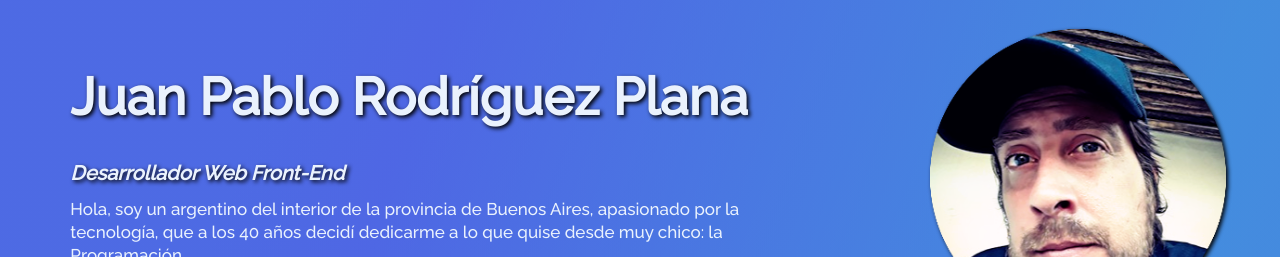
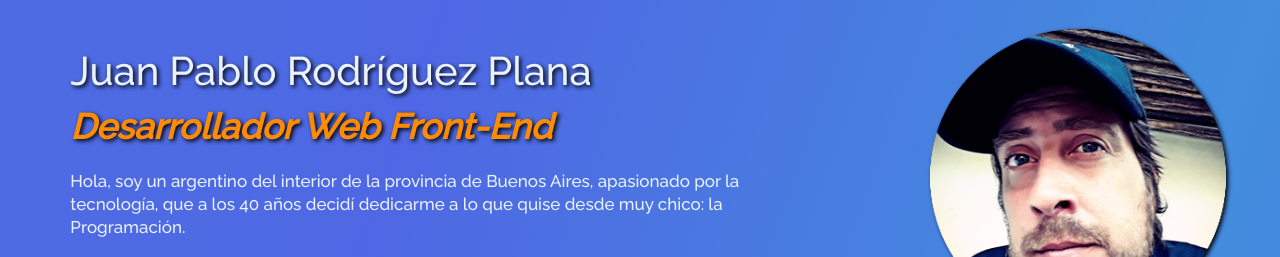
Before and after one commit to Jprplana/mi-portafolio-alura, a website: page index.html in a window 1280 px wide. Shown: the part 67-324 px from the top of the page. Drawn offline with Linux system fonts and the light colour scheme.

Commit message:
Acomoda tamanios y color title

```diff
--- a/index.html
+++ b/index.html
@@ -11,7 +11,7 @@
       href="https://fonts.googleapis.com/css2?family=Raleway:wght@500&display=swap"
       rel="stylesheet"
     />
-    <title>Jprplana || Portafolio</title>
+    <title>Jprplana || Portfolio</title>
   </head>
   <body>
     <div class="todo">
--- a/style.css
+++ b/style.css
@@ -181,16 +181,17 @@ section header {
 }
 
 section.title div.title-div div.title-container h2 {
-  font-size: 22px;
-  font-weight: 700;
-  line-height: 16px;
+  font-size: 1.4rem;
+  font-weight: 100;
+  line-height: 18px;
   filter: drop-shadow(2px 2px 2px black);
 }
 
 #title-2da-linea {
-  font-size: 20px;
+  color: darkorange;
+  font-size: 1.7rem;
   font-weight: 700;
-  line-height: 16px;
+  line-height: 1.7rem;
   font-style: italic;
 }
 
@@ -198,7 +199,7 @@ section.title div.title-div div.title-container h3 {
   font-style: normal;
   font-weight: 400;
   font-size: 15px;
-  line-height: 16px;
+  line-height: 18px;
   margin-bottom: 5vh;
   padding: 0px;
 }
@@ -609,8 +610,13 @@ MEDIA QUERIES
   }
 
   section.title div.title-div div.title-container h2 {
-    font-size: 32px;
+    font-size: 1.9rem;
   }
+
+  #title-2da-linea {
+    font-size: 1.7rem;
+  }
+
 
   section.title div.title-div div.title-container h3 {
     font-size: 16px;
@@ -719,9 +725,11 @@ MEDIA QUERIES
   }
 
   section.title div.title-div div.title-container h2 {
-    font-size: 52px;
-    font-weight: 700;
-    line-height: 50px;
+    font-size: 2.5rem;
+  }
+
+  #title-2da-linea {
+    font-size: 2.2rem;
   }
 
   div.title-container {
@@ -901,6 +909,15 @@ MEDIA QUERIES
 }
 
 @media (min-width: 1440px) {
+
+  section.title div.title-div div.title-container h2 {
+    font-size: 2.5rem;
+  }
+
+  #title-2da-linea {
+    font-size: 2.2rem;
+  }
+
   div.about-container {
     height: 255px;
   }
```
